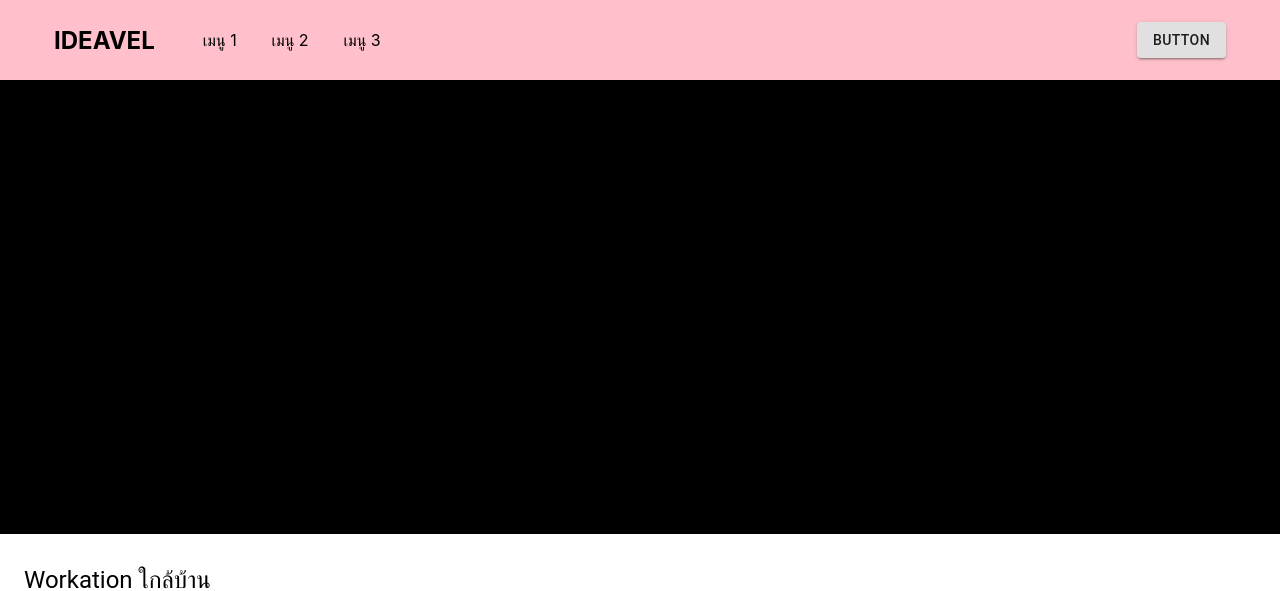
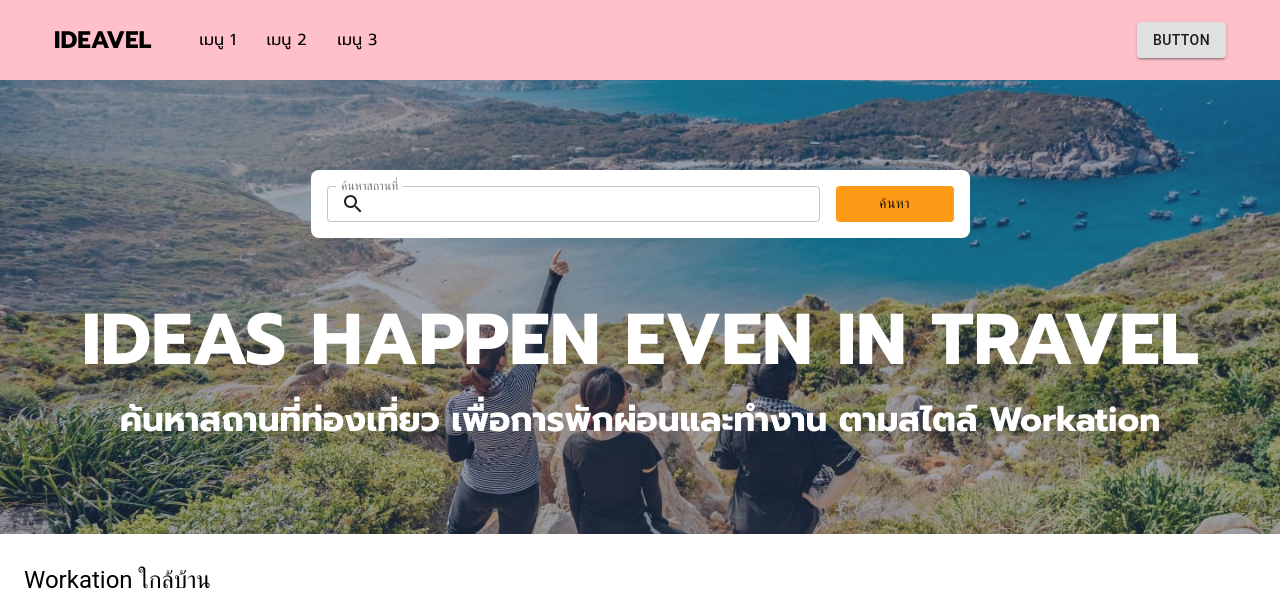
Before and after one commit to WebmasterCamp/ywc18-workshop-i, a React (Create React App) app: page / in a window 1280 px wide. Shown: the top 591 px of the page. Built offline with nearby package versions, Linux system fonts and the light colour scheme.

Commit message:
feat: search

```diff
--- a/src/App.js
+++ b/src/App.js
@@ -8,6 +8,7 @@ import Detail from "./pages/Detail";
 
 export default function App() {
   return (
+  <>
     <Router>
       <Switch>
         <Route exact path="/" component={Home} />
@@ -16,5 +17,9 @@ export default function App() {
         <PrivateRoute exact path="/detail/:id" component={Detail} />
       </Switch>
     </Router>
+    <link rel="preconnect" href="https://fonts.googleapis.com" />
+    <link rel="preconnect" href="https://fonts.gstatic.com" crossorigin />
+    <link href="https://fonts.googleapis.com/css2?family=Prompt:wght@400;700&display=swap" rel="stylesheet" />
+    </>
   );
 }
--- a/src/components/Header.js
+++ b/src/components/Header.js
@@ -1,15 +1,114 @@
-import React from "react";
+import { useState } from "react";
+import { useHistory } from "react-router-dom";
 import styled from "styled-components";
+import img_header from '../assets/img/header.jpg'
+import TextField from '@material-ui/core/TextField';
+
+import InputAdornment from '@material-ui/core/InputAdornment';
+import SearchIcon from '@material-ui/icons/Search';
+import Button from '@material-ui/core/Button'
 
 const Container = styled.div`
   width: 100%;
   height: 454px;
   background-color: black;
   margin-top: 80px;
+  background-image: url(${img_header});
+  background-repeat: no-repeat;
+  display: flex;
+  flex-direction: column;
+  align-items: center;
+  background-size: cover;
+  justify-content: center;
+
 `;
 
+const HeaderText = styled.h1`
+    text-transform: uppercase;
+    font-size: 72px;
+    color: #ffffff;
+    margin: 0;
+`
+
+const PRText = styled.h4`
+    color: #ffffff;
+    font-size: 34px;
+    margin: 0;
+`
+
+const ButtonSubmit = styled(Button)`
+     && {
+        background-color: #FF9A16;
+        height: 36px !important;
+        width: 118px;
+        margin-left:  16px;
+     }
+`
+
+const TextFieldCustom = styled(TextField)`
+     && {
+        width: 493px;
+        input {
+            height: 36px !important;
+            padding: 0;
+        }
+     }
+`
+
+const SearchBox = () => {
+    const [keyword, setKeyword] = useState("")
+
+    const history = useHistory();
+
+    const handleOnChangeSearch = (e) => {
+        setKeyword(e.target.value)
+    }
+
+    const handleSubmit = () => {
+        history.push(`/search?keyword=${keyword}`);
+    }
+
+    return (
+        <ContainerSearch>
+            <TextFieldCustom
+                label="ค้นหาสถานที่" variant="outlined"
+                value={keyword}
+                onChange={handleOnChangeSearch}
+                InputProps={{
+                    startAdornment: (
+                        <InputAdornment position="start">
+                            <SearchIcon />
+                        </InputAdornment>
+                    ),
+                }}
+            />
+            <ButtonSubmit onSubmit={handleSubmit}>ค้นหา</ButtonSubmit>
+        </ContainerSearch>
+    )
+}
+
+const ContainerSearch = styled.div`
+     display: flex;
+    background: #FFFFFF;
+    border-radius: 8px;
+    padding: 16px;
+    margin-bottom: 48px;
+`
+
 const Header = () => {
-  return <Container></Container>;
+  return (
+      <Container>
+            <SearchBox />
+            <HeaderText>
+                Ideas happen even in travel
+            </HeaderText>
+            <PRText>
+                ค้นหาสถานที่ท่องเที่ยว เพื่อการพักผ่อนและทำงาน ตามสไตล์ Workation
+            </PRText>
+      </Container>
+  );
 };
 
+
+
 export default Header;
--- a/src/index.css
+++ b/src/index.css
@@ -3,6 +3,7 @@ body {
   font-family: -apple-system, BlinkMacSystemFont, "Segoe UI", "Roboto", "Oxygen",
     "Ubuntu", "Cantarell", "Fira Sans", "Droid Sans", "Helvetica Neue",
     sans-serif;
+  font-family: Prompt;
   -webkit-font-smoothing: antialiased;
   -moz-osx-font-smoothing: grayscale;
 }
--- a/src/pages/Search.js
+++ b/src/pages/Search.js
@@ -1,11 +1,11 @@
-import { useState} from 'react'
-
+import { useState, useEffect } from 'react'
+import { useParams } from "react-router-dom";
 import { Container as ContainerGrid } from "@material-ui/core";
 import HotelCard from '../components/HotelsCard'
 import Grid from "@material-ui/core/Grid";
 import { MOCK_HOTELS } from '../data/hotels'
 import styled from 'styled-components';
-import imvisitor_price_map from '../assets/img/price-map.jpg'
+import img_visitor_price_map from '../assets/img/price-map.jpg'
 
 import TextField from '@material-ui/core/TextField';
 import InputAdornment from '@material-ui/core/InputAdornment';
@@ -83,7 +83,7 @@ const SearchBar = ({ keyword, setKeyword }) => {
     const classesDropDown = useStylesDropDown()
     const [visitor, setVisitor] =  useState('ผู้เข้าพัก');
     const [star, setStar] = useState('ระดับดาว');
-
+    let { slug } = useParams();
     const handleChangeVisitor = (event) => {
         setVisitor(event.target.value);
     };
@@ -95,6 +95,9 @@ const SearchBar = ({ keyword, setKeyword }) => {
     const handleOnChangeSearch = (e) => {
         setKeyword(e.target.value)
     }
+    useEffect(() => {
+        setKeyword(slug)
+    }, [])
 
     return (
         <ContainerSearchbar>
@@ -196,7 +199,7 @@ const Search = () => {
                     </Grid>
                 </ContainerGridCustom>
         </ContainerRightSide>
-        <Map src={imvisitor_price_map} />
+        <Map src={img_visitor_price_map} />
     </Container>
     </>
     )
```
Also changed, not shown: src/pages/Login.js (+0 -9 lines), src/assets/img/header.jpg (added).
